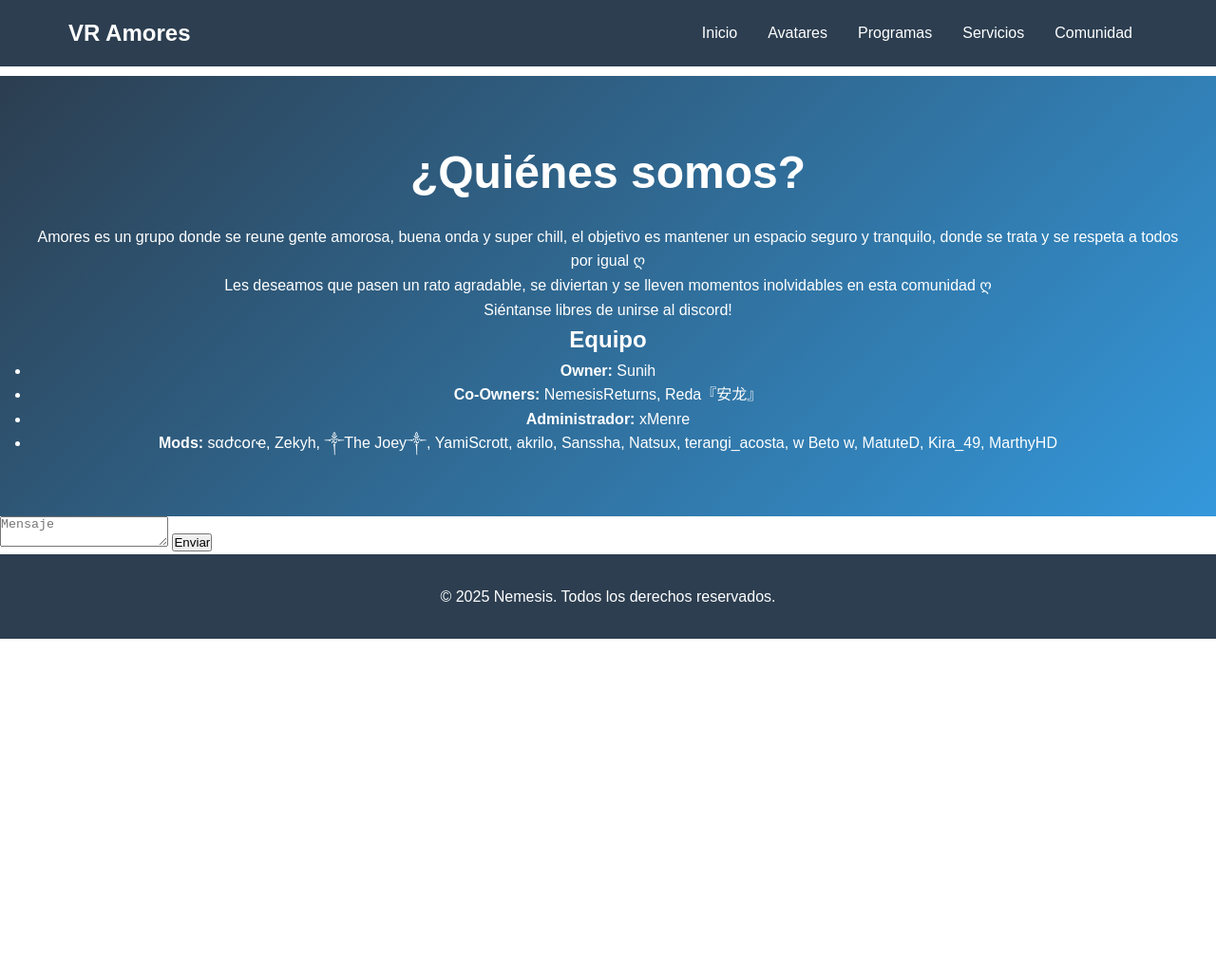
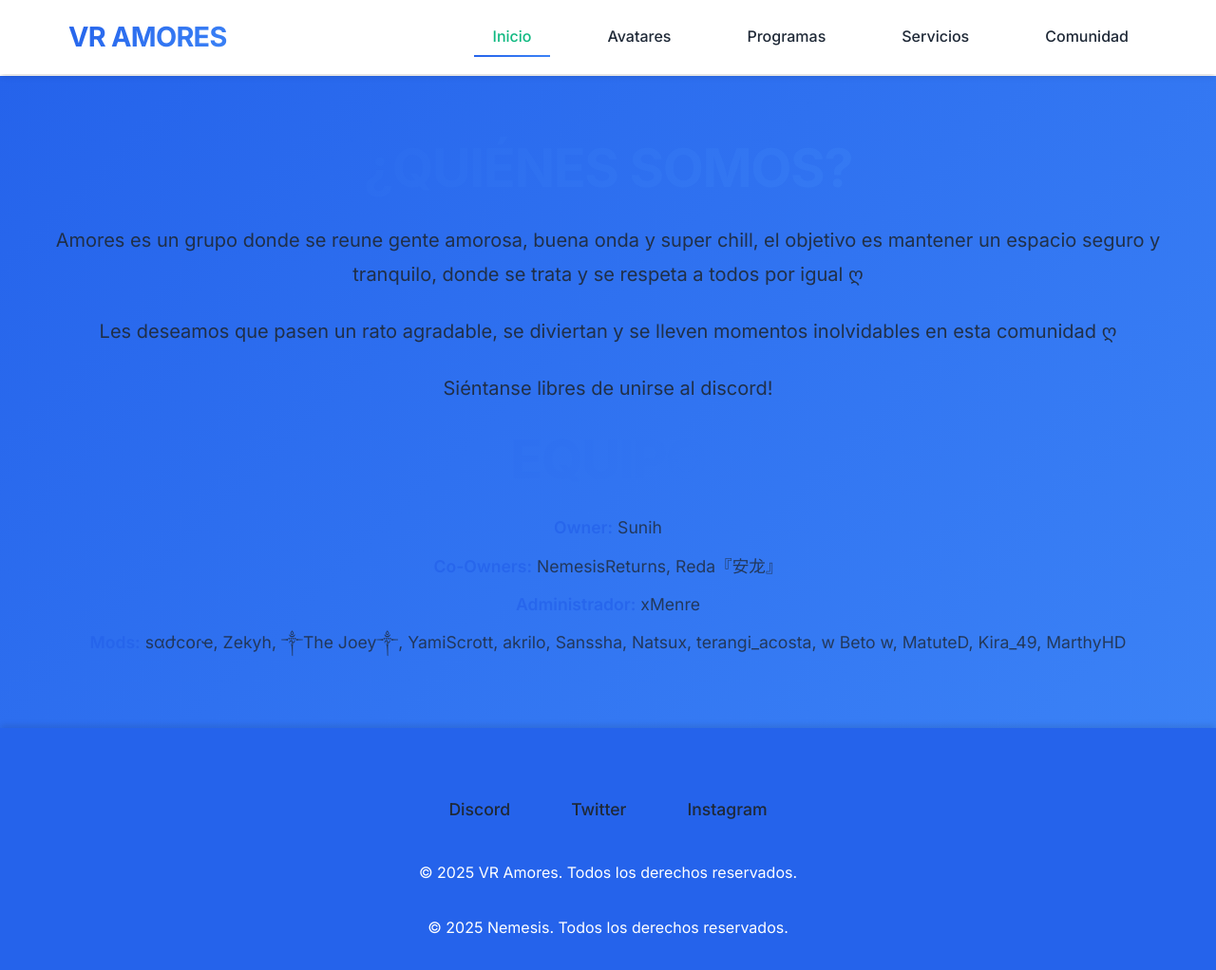
Before and after one commit to NemesisReturns95/NemesisProductos, a website: page index.html in a window 1280 px wide. Shown: the whole page at 95% size. Before the commit the page ends 800 px from the top, so only its background shows below. Drawn offline with Linux system fonts and the light colour scheme.

Commit message:
Mejorando el diseño moderno de la página principal con gradientes y efectos visuales

```diff
--- a/index.html
+++ b/index.html
@@ -7,13 +7,14 @@
     <meta name="viewport" content="width=device-width, initial-scale=1.0">
     <title>VR Amores</title>
     <link rel="stylesheet" href="styles.css">
+    <link href="https://fonts.googleapis.com/css2?family=Inter:wght@400;500;600;700&display=swap" rel="stylesheet">
 </head>
 <body>
     <header>
         <nav>
             <div class="logo">VR Amores</div>
             <ul class="nav-links">
-                <li><a href="index.html">Inicio</a></li>
+                <li><a href="index.html" class="active">Inicio</a></li>
                 <li><a href="avatares.html">Avatares</a></li>
                 <li><a href="programas.html">Programas</a></li>
                 <li><a href="servicios.html">Servicios</a></li>
@@ -25,14 +26,14 @@
     <main>
         <section class="hero">
             <div class="hero-content">
-                <h1>¿Quiénes somos?</h1>
+                <h1 class="gradient-text">¿Quiénes somos?</h1>
                 <div class="description">
-                    <p>Amores es un grupo donde se reune gente amorosa, buena onda y super chill, el objetivo es mantener un espacio seguro y tranquilo, donde se trata y se respeta a todos por igual ღ</p>
-                    <p>Les deseamos que pasen un rato agradable, se diviertan y se lleven momentos inolvidables en esta comunidad ღ</p>
-                    <p>Siéntanse libres de unirse al discord!</p>
+                    <p class="highlight">Amores es un grupo donde se reune gente amorosa, buena onda y super chill, el objetivo es mantener un espacio seguro y tranquilo, donde se trata y se respeta a todos por igual ღ</p>
+                    <p class="highlight">Les deseamos que pasen un rato agradable, se diviertan y se lleven momentos inolvidables en esta comunidad ღ</p>
+                    <p class="highlight">Siéntanse libres de unirse al discord!</p>
                 </div>
                 <div class="team">
-                    <h2>Equipo</h2>
+                    <h2 class="gradient-text">Equipo</h2>
                     <ul class="team-list">
                         <li><strong>Owner:</strong> Sunih</li>
                         <li><strong>Co-Owners:</strong> NemesisReturns, Reda『安龙』</li>
@@ -43,13 +44,16 @@
             </div>
         </section>
     </main>
-                <textarea placeholder="Mensaje" required></textarea>
-                <button type="submit">Enviar</button>
-            </form>
-        </section>
-    </main>
 
     <footer>
+        <div class="footer-content">
+            <div class="social-links">
+                <a href="#" class="social-icon">Discord</a>
+                <a href="#" class="social-icon">Twitter</a>
+                <a href="#" class="social-icon">Instagram</a>
+            </div>
+            <p>&copy; 2025 VR Amores. Todos los derechos reservados.</p>
+        </div>
         <p>&copy; 2025 Nemesis. Todos los derechos reservados.</p>
     </footer>
 
--- a/styles.css
+++ b/styles.css
@@ -1,9 +1,10 @@
 :root {
-    --primary-color: #2c3e50;
-    --secondary-color: #3498db;
-    --accent-color: #e74c3c;
-    --text-color: #333;
-    --light-bg: #f5f6fa;
+    --primary-color: #2563eb;
+    --secondary-color: #3b82f6;
+    --accent-color: #10b981;
+    --text-color: #1f2937;
+    --light-bg: #f3f4f6;
+    --gradient-primary: linear-gradient(135deg, var(--primary-color), var(--secondary-color));
 }
 
 * {
@@ -13,18 +14,21 @@
 }
 
 body {
-    font-family: 'Arial', sans-serif;
+    font-family: 'Inter', -apple-system, BlinkMacSystemFont, 'Segoe UI', Roboto, Oxygen, Ubuntu, Cantarell, sans-serif;
     line-height: 1.6;
     color: var(--text-color);
 }
 
 header {
-    background-color: var(--primary-color);
-    padding: 1rem 0;
+    background: rgba(255, 255, 255, 0.95);
+    backdrop-filter: blur(20px);
+    padding: 1rem 2rem;
+    box-shadow: 0 4px 6px -1px rgba(0, 0, 0, 0.1), 0 2px 4px -1px rgba(0, 0, 0, 0.06);
     position: fixed;
     width: 100%;
     top: 0;
     z-index: 1000;
+    transition: all 0.3s ease;
 }
 
 nav {
@@ -37,25 +41,57 @@ nav {
 }
 
 .logo {
-    color: white;
-    font-size: 1.5rem;
-    font-weight: bold;
+    font-size: 1.8rem;
+    font-weight: 700;
+    letter-spacing: -0.025em;
+    background: var(--gradient-primary);
+    -webkit-background-clip: text;
+    -webkit-text-fill-color: transparent;
+    text-transform: uppercase;
+    transition: all 0.3s ease;
+}
+
+.logo:hover {
+    transform: scale(1.05);
 }
 
 .nav-links {
     display: flex;
     list-style: none;
+    gap: 2.5rem;
 }
 
 .nav-links li a {
-    color: white;
+    color: var(--text-color);
     text-decoration: none;
-    padding: 0.5rem 1rem;
-    transition: color 0.3s ease;
+    padding: 0.75rem 1.25rem;
+    transition: all 0.3s ease;
+    border-radius: 0.5rem;
+    font-weight: 500;
+    position: relative;
+    overflow: hidden;
 }
 
-.nav-links li a:hover {
-    color: var(--secondary-color);
+.nav-links li a::after {
+    content: '';
+    position: absolute;
+    bottom: 0;
+    left: 0;
+    width: 0;
+    height: 2px;
+    background: var(--gradient-primary);
+    transition: width 0.3s ease;
+}
+
+.nav-links li a:hover::after,
+.nav-links li a.active::after {
+    width: 100%;
+}
+
+.nav-links li a:hover,
+.nav-links li a.active {
+    color: var(--accent-color);
+    transform: translateY(-2px);
 }
 
 main {
@@ -65,13 +101,87 @@ main {
 .hero {
     text-align: center;
     padding: 4rem 2rem;
-    background: linear-gradient(135deg, var(--primary-color), var(--secondary-color));
+    background: var(--gradient-primary);
     color: white;
 }
 
-.hero h1 {
-    font-size: 3rem;
-    margin-bottom: 1rem;
+.hero h1,
+.gradient-text {
+    font-size: 3.5rem;
+    margin-bottom: 1.5rem;
+    background: var(--gradient-primary);
+    -webkit-background-clip: text;
+    -webkit-text-fill-color: transparent;
+    text-transform: uppercase;
+    letter-spacing: -0.025em;
+    line-height: 1.2;
+}
+
+.highlight {
+    font-size: 1.25rem;
+    line-height: 1.8;
+    margin-bottom: 1.5rem;
+    color: var(--text-color);
+    opacity: 0.9;
+    transition: opacity 0.3s ease;
+}
+
+.highlight:hover {
+    opacity: 1;
+}
+
+.team-list {
+    list-style: none;
+    padding-left: 0;
+    margin-top: 1rem;
+}
+
+.team-list li {
+    margin-bottom: 0.75rem;
+    font-size: 1.1rem;
+    color: var(--text-color);
+    opacity: 0.8;
+}
+
+.team-list li strong {
+    color: var(--primary-color);
+    font-weight: 600;
+}
+
+.footer-content {
+    max-width: 1200px;
+    margin: 0 auto;
+    padding: 2rem;
+    text-align: center;
+}
+
+.social-links {
+    display: flex;
+    justify-content: center;
+    gap: 2rem;
+    margin-bottom: 2rem;
+}
+
+.social-icon {
+    color: var(--text-color);
+    text-decoration: none;
+    font-size: 1.1rem;
+    font-weight: 500;
+    transition: all 0.3s ease;
+    padding: 0.5rem 1rem;
+    border-radius: 0.5rem;
+}
+
+.social-icon:hover {
+    color: white;
+    background: var(--gradient-primary);
+    transform: translateY(-2px);
+}
+
+footer {
+    background: rgba(255, 255, 255, 0.95);
+    backdrop-filter: blur(20px);
+    box-shadow: 0 -4px 6px -1px rgba(0, 0, 0, 0.1);
 }
 
 .services {
```
